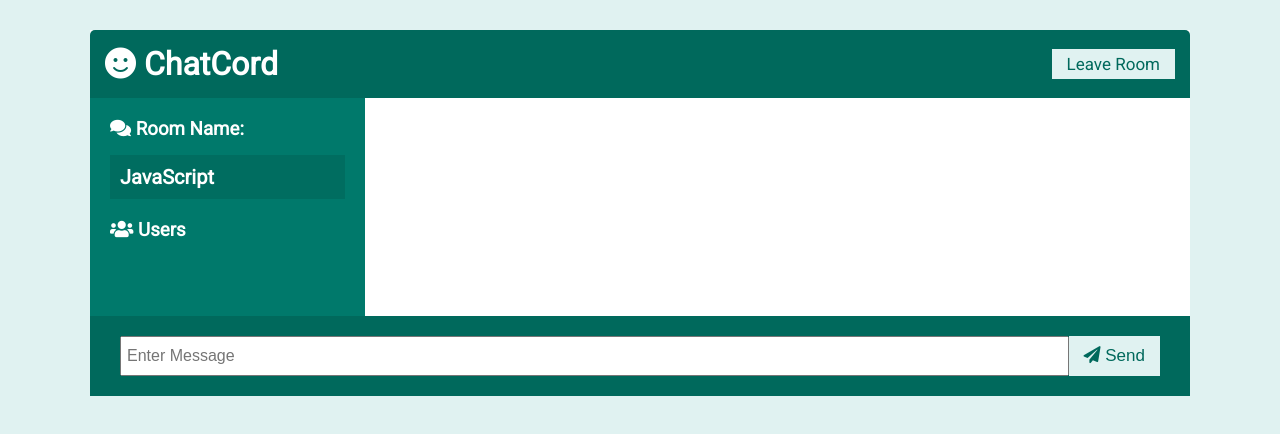
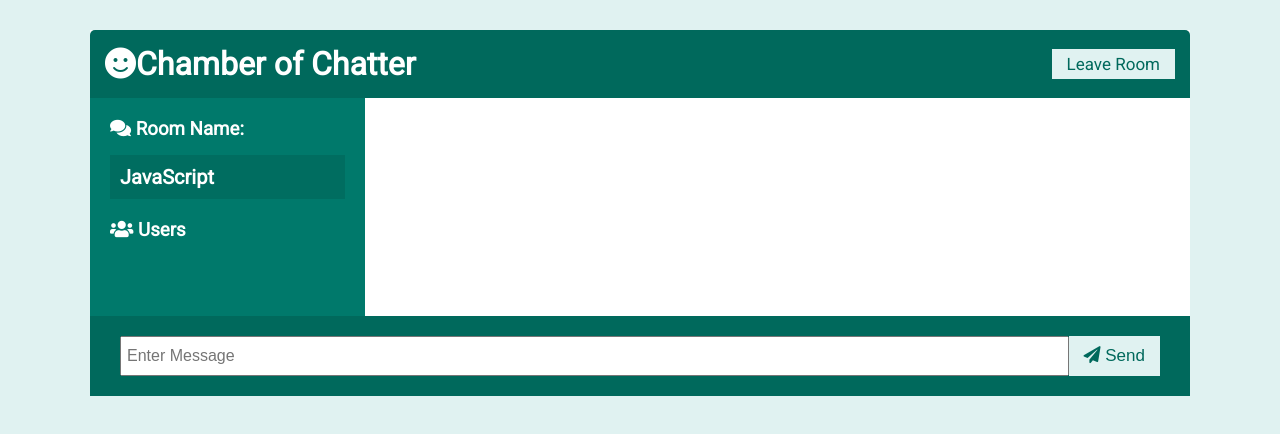
Before and after one commit to akshitasaxena11/Realtime-chatroom, a website: page public/chat.html in a window 1280 px wide. Drawn offline with nearby package versions, Linux system fonts and the light colour scheme; no server answers.

Commit message:
Update chat.html

```diff
--- a/public/chat.html
+++ b/public/chat.html
@@ -10,12 +10,12 @@
       crossorigin="anonymous"
     />
     <link rel="stylesheet" href="css/style.css" />
-    <title>ChatCord App</title>
+    <title>Chamber of Chatter App</title>
   </head>
   <body>
     <div class="chat-container">
       <header class="chat-header">
-        <h1><i class="fas fa-smile"></i> ChatCord</h1>
+        <h1><i class="fas fa-smile"></i>Chamber of Chatter</h1>
         <a href="index.html" class="btn">Leave Room</a>
       </header>
       <main class="chat-main">
```
